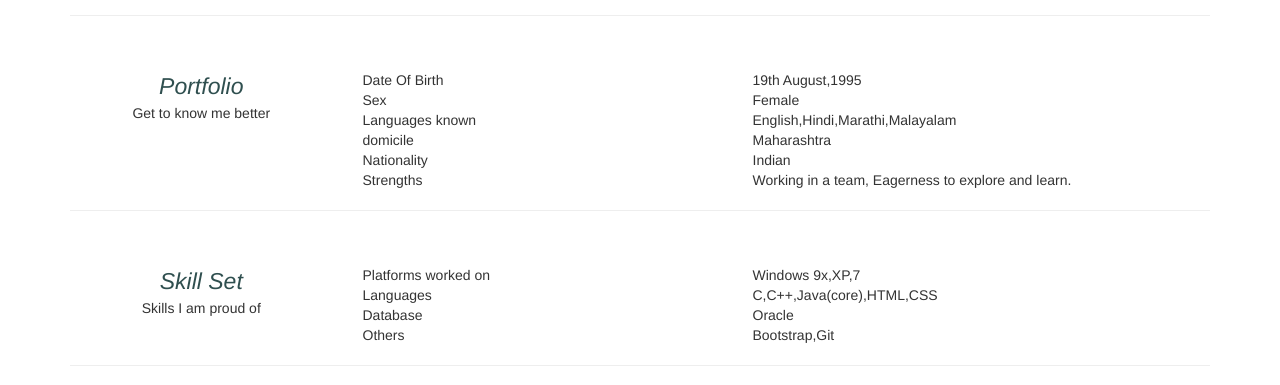
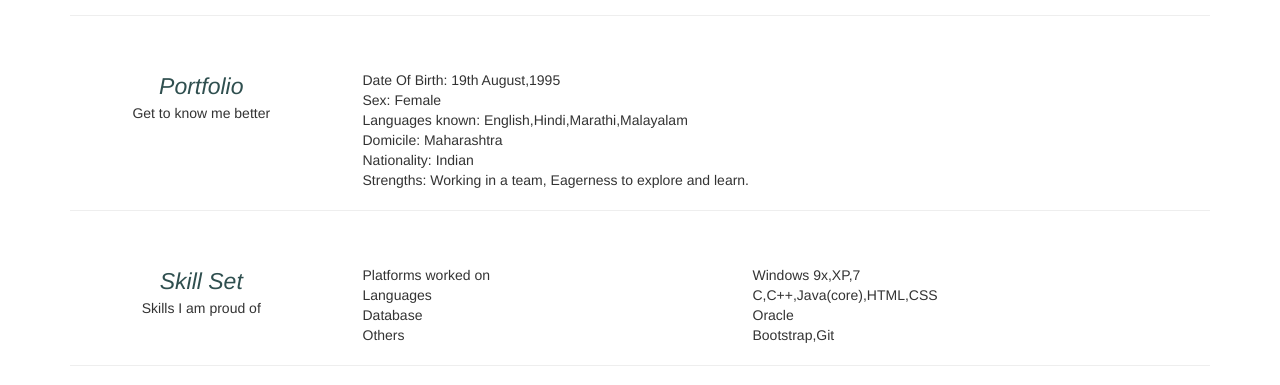
Before and after one commit to ashjacs7/ashjacs7.github.io, a plain HTML site: page index.html in a window 1280 px wide. Shown: the part 415-800 px from the top of the page. Drawn offline with Linux system fonts and the light colour scheme.

Commit message:
Update index.html

```diff
--- a/index.html
+++ b/index.html
@@ -77,17 +77,10 @@
 						Get to know me better
 					</div>
 				</div>
-				<div class="col-md-4 main1">
+				<div class="col-md-9 main1">
 					<div class="content">
 						<div class="info1">
-							Date Of Birth<br>Sex<br>Languages known<br>domicile<br>Nationality<br>Strengths
-						</div>
-					</div>
-				</div>
-				<div class="col-md-5 main1">
-					<div class="content">
-						<div class="info1">
-							19th August,1995<br>Female<br>English,Hindi,Marathi,Malayalam<br>Maharashtra<br>Indian<br>Working in a team, Eagerness to explore and learn.
+							Date Of Birth:	19th August,1995<br>Sex:	Female<br>Languages known:	English,Hindi,Marathi,Malayalam<br>Domicile:	Maharashtra<br>Nationality:	Indian<br>Strengths:	Working in a team, Eagerness to explore and learn.
 						</div>
 					</div>
 				</div>
```
